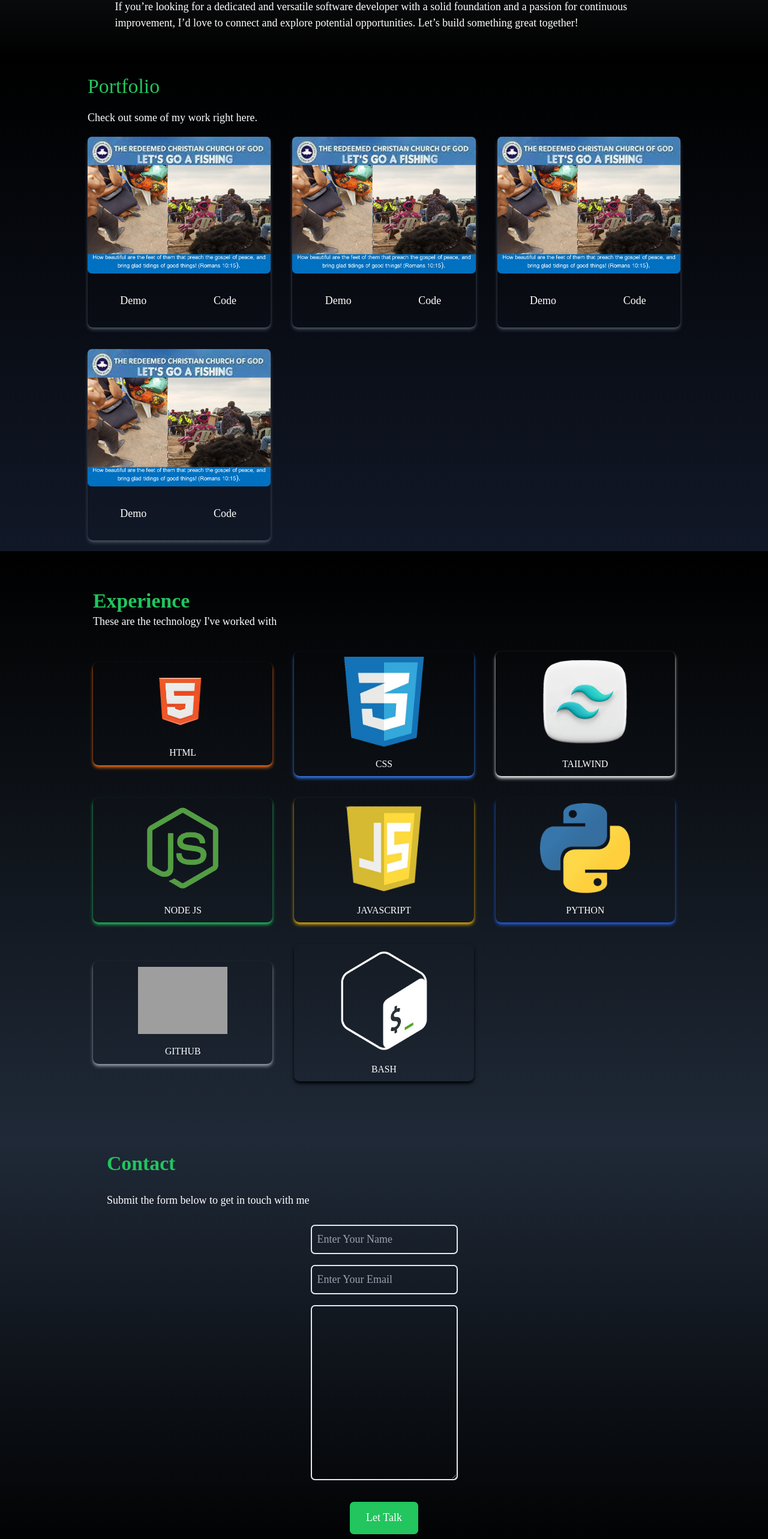
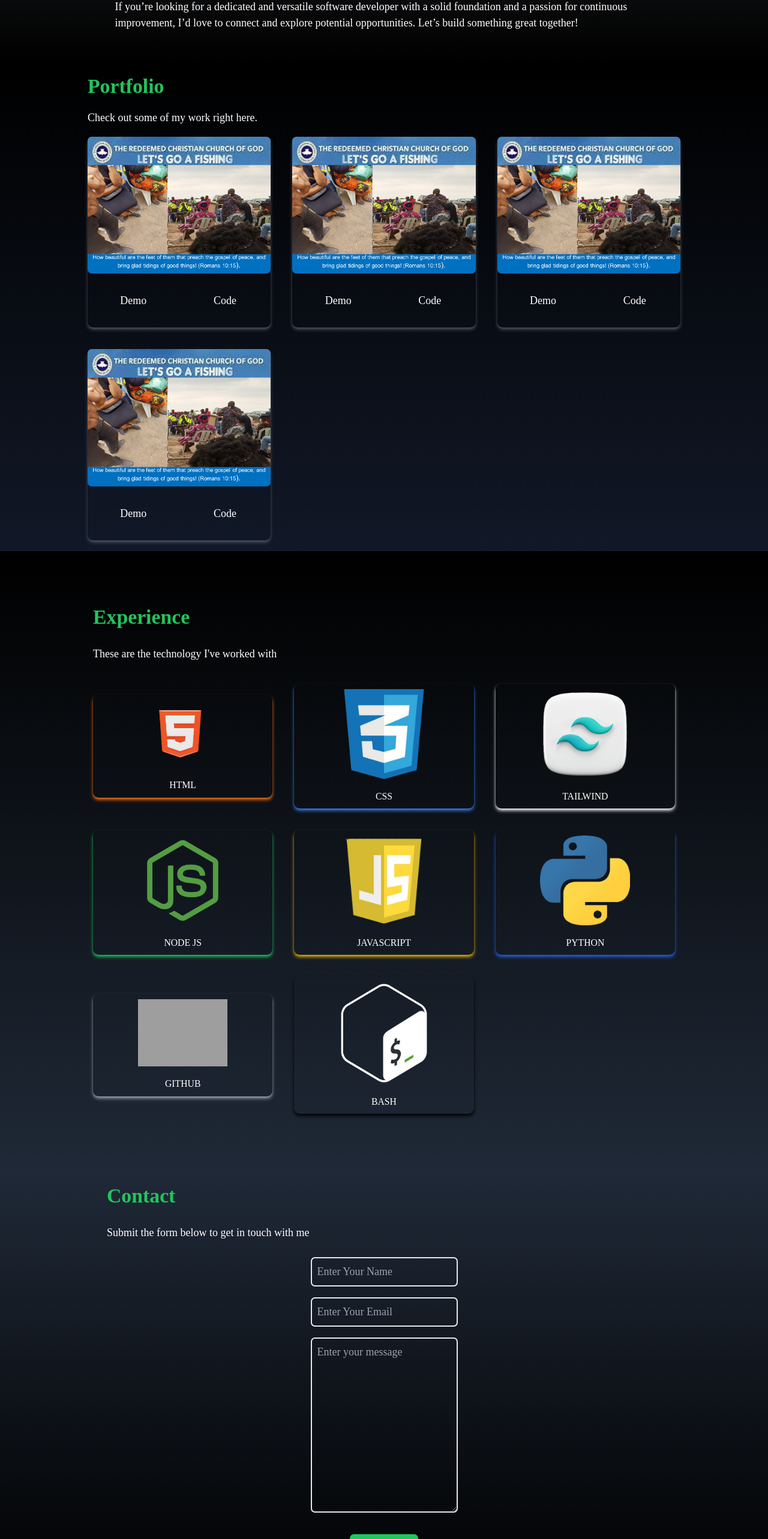
Before and after one commit to xclusive-3G/myProfile, a React (Create React App) app: page / in a window 1280 px wide. Shown: the part 1900-4466 px from the top of the page at 60% size. Built offline with nearby package versions, Linux system fonts and the light colour scheme; grey boxes are pictures that could not be loaded; a web font is replaced by a local one.

Commit message:
form is added

```diff
--- a/src/components/Contact.jsx
+++ b/src/components/Contact.jsx
@@ -15,11 +15,11 @@ const Contact = () => {
                 </p>
                 </div>
                 <div>
-                    <form action='' className=' flex flex-col w-full '>
+                    <form action='https://getform.io/f/pboxrkya' method='POST' className=' flex flex-col w-full '>
                         <input type="text" name='name' placeholder='Enter Your Name' className='p-2 bg-transparent border-2 rounded-md text-white focus:outline-none' />
 
                         <input type="text" name='email' placeholder='Enter Your Email' className='my-4 p-2 bg-transparent border-2 rounded-md text-white focus:outline-none' />
-                        <textarea name="message" rows="10" className='p-2 bg-transparent border-2 rounded-md text-white focus:outline-none'></textarea>
+                        <textarea name="message" placeholder='Enter your message' rows="10" className='p-2 bg-transparent border-2 rounded-md text-white focus:outline-none'></textarea>
                         <button className='text-white bg-green-500 py-3 px-6 my-8 mx-auto flex items-center rounded-md hover:scale-110
                         duration-300'>Let Talk</button>
                     </form>
--- a/src/components/Experience.jsx
+++ b/src/components/Experience.jsx
@@ -64,7 +64,7 @@ const Experience = () => {
     return (
         <div name="experience" className=' bg-gradient-to-b  from-black to-gray-800  h-full'>
             <div className='max-w-screen-lg mx-auto px-6 py-14 flex-col justify-center w-full h-full '>
-                <h1 className='text-green-500 text-3xl font-bold'>Experience</h1>
+                <h1 className='text-green-500 text-3xl font-bold py-6'>Experience</h1>
                 <p className='text-white'>These are the technology I've worked with</p>
 
                 <div className=' justify-center items-center w-full  grid gird-cols-2 sm:grid-cols-3 text-center py-8 gap-8 sm:px-0'>
--- a/src/components/Portfolio.jsx
+++ b/src/components/Portfolio.jsx
@@ -28,7 +28,7 @@ const Portfolio = () => {
         <div name="portfolio" className=' w-full h-full bg-gradient-to-b from-black to-gray-900 px-4'>
             <div className=' max-w-screen-lg p-4 mx-auto flex flex-col justify-center w-full h-full'>
                 <div className=''>
-                    <p className=' text-green-500 text-3xl'>Portfolio</p>
+                    <p className=' text-green-500 font-bold text-3xl'>Portfolio</p>
                     <p className='py-4 text-white'>Check out some of my work right here.</p>
                 </div>
                 <div className=' grid sm:grid-cols-2 md:grid-cols-3 gap-8 '>
```
